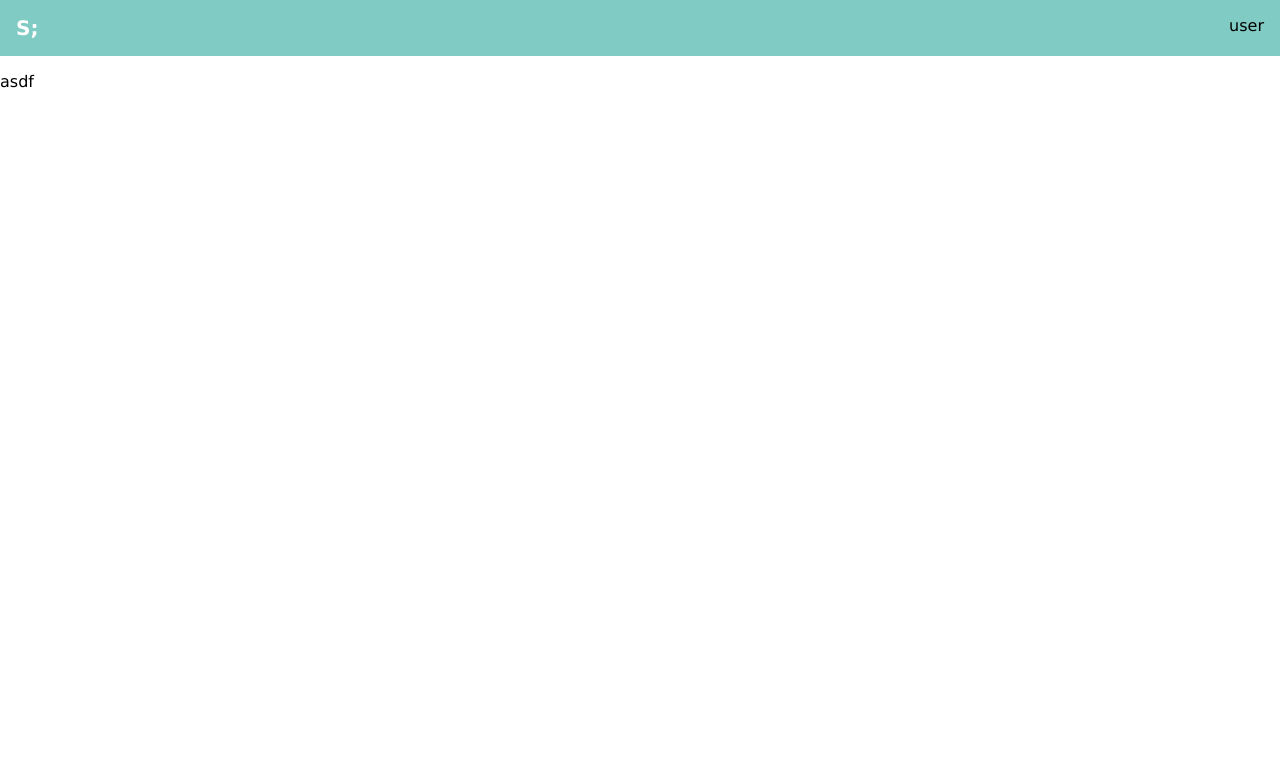
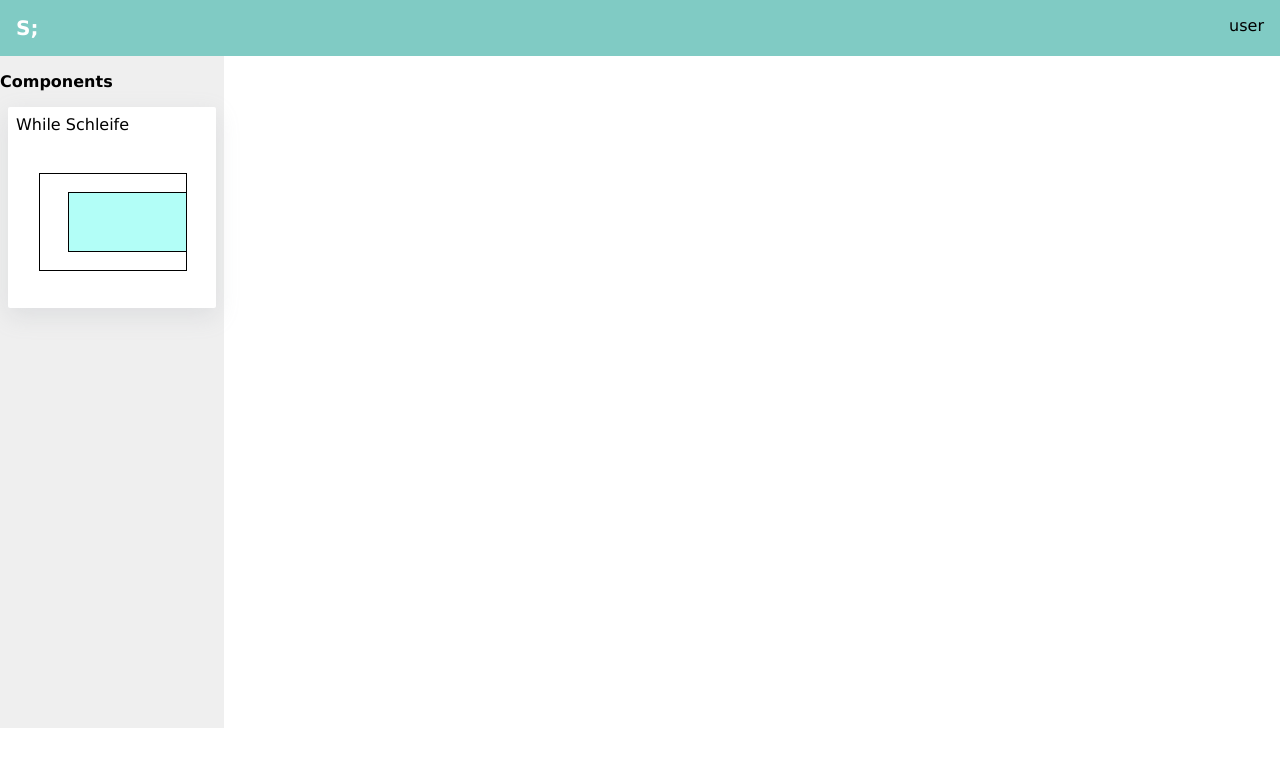
Before and after one commit to JanisHuser/structorizer-library, an Angular app: page /editor in a window 1280 px wide. Shown: the top 766 px of the page. Built offline with nearby package versions, Linux system fonts and the light colour scheme.

Commit message:
Added Sidebar with components

```diff
--- a/src/app/app.component.html
+++ b/src/app/app.component.html
@@ -1,3 +1,2 @@
 <app-navigation-bar></app-navigation-bar>
 <router-outlet></router-outlet>
-<p>asdf</p>
--- a/src/app/draw/context/context/context.component.scss
+++ b/src/app/draw/context/context/context.component.scss
@@ -1,5 +1,5 @@
 .drawing {
-    height: 80px;
-    width: 100px;
+    height: 100%;
+    width: 100%;
     position: relative;
 }
--- a/src/app/draw/rectangle/rectangle.component.scss
+++ b/src/app/draw/rectangle/rectangle.component.scss
@@ -1,10 +1,3 @@
 .rectangle {
     position: absolute;
-
-    .child-container {
-        position: relative;
-        width: 100%;
-        height: 100%;
-        background-color: red;
-    }
 }
--- a/src/app/editor/editor/editor.component.html
+++ b/src/app/editor/editor/editor.component.html
@@ -1 +1,5 @@
-<app-sidebar></app-sidebar>
+<div class="editor">
+    <div class="sidebar">
+        <app-sidebar></app-sidebar>
+    </div>
+</div>
--- a/src/app/editor/editor/editor.component.scss
+++ b/src/app/editor/editor/editor.component.scss
@@ -0,0 +1,9 @@
+.editor {
+    display: flex;
+    height: calc(100vh - 8em);
+    .sidebar {
+        width: 14em;
+        height: 100%;
+        background-color: #efefef;
+    }
+}
--- a/src/app/editor/sidebar/sidebar.component.html
+++ b/src/app/editor/sidebar/sidebar.component.html
@@ -1,4 +1,7 @@
-<p>sideBar</p>
-<div *ngFor="let component of components">
-    <draw-context [component]="component"></draw-context>
+<p class="title">Components</p>
+<div *ngFor="let component of components" class="component">
+    <p class="title">{{component.title}}</p>
+    <div class="drawing">
+        <draw-context [component]="component"></draw-context>
+    </div>
 </div>
--- a/src/app/editor/sidebar/sidebar.component.scss
+++ b/src/app/editor/sidebar/sidebar.component.scss
@@ -0,0 +1,26 @@
+.components {
+    margin: 0 auto;
+    padding: 0;
+}
+.title {
+    font-weight: bold;
+}
+
+.component {
+    margin: 0.5em;
+    background-color: #fff;
+    border-radius: 2px;
+    box-shadow: rgba(149, 157, 165, 0.2) 0px 8px 24px;
+    padding-bottom: 0.5em;
+
+    .title {
+        font-weight:normal;
+        padding: 0.5em;
+    }
+
+    .drawing {
+        width: 70%;
+        height: 6em;
+        margin: 15% auto;
+    }
+}
--- a/src/app/editor/sidebar/sidebar.component.ts
+++ b/src/app/editor/sidebar/sidebar.component.ts
@@ -11,17 +11,12 @@ export class SidebarComponent implements OnInit {
 
   components: IComponent[] = [];
 
-  componentService: ComponentsService;
-
   constructor(
     private component: ComponentsService,
   ) {
-    this.componentService = component;
+    this.components = this.component.getComponents();
   }
 
   ngOnInit(): void {
   }
-  ngAfterViewInit() : void {
-    this.components = this.componentService.getComponents();
-  }
 }
--- a/src/styles.scss
+++ b/src/styles.scss
@@ -1,5 +1,13 @@
 body {
     margin: 0 !important;
     padding: 0 !important;
+    overflow: hidden;
     font-family:'Lucida Sans', 'Lucida Sans Regular', 'Lucida Grande', 'Lucida Sans Unicode', Geneva, Verdana, sans-serif;
 }
+
+.child-container {
+    position: relative;
+    width: 100%;
+    height: 100%;
+    background-color: #b2fef7;
+}
```
Also changed, not shown: src/app/draw/draw.module.ts (added, +20 -0 lines), src/app/editor/editor.module.ts (+5 -5 lines).
